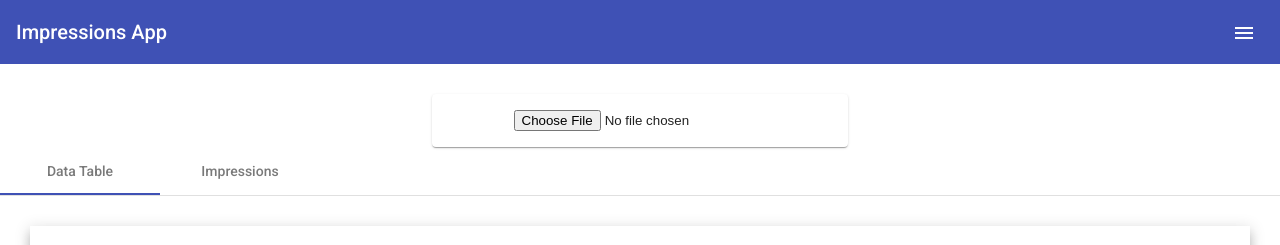
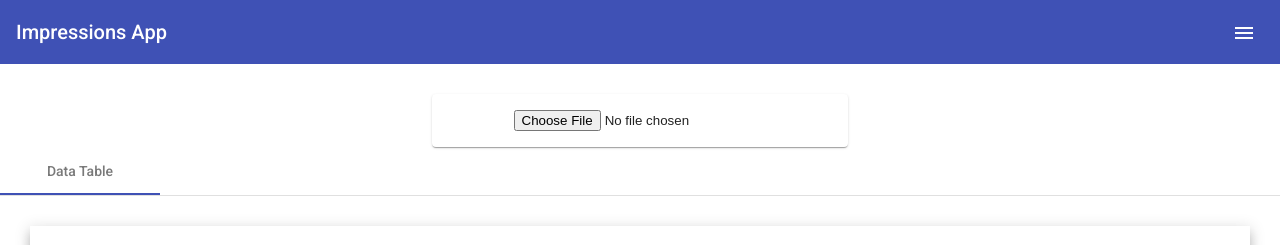
Before and after one commit to aydinmaz/angular-Impressions, an Angular app: page / in a window 1280 px wide. Shown: the top 245 px of the page. Built offline with nearby package versions, Linux system fonts and the light colour scheme.

Commit message:
hide tabs if data is not loaded

```diff
--- a/src/app/components/home/home/home.component.html
+++ b/src/app/components/home/home/home.component.html
@@ -35,7 +35,7 @@
             <mat-paginator [pageSizeOptions]="[10,15,25,100]" aria-label="Select page of users"></mat-paginator>
         </div>
     </mat-tab>
-    <mat-tab label="Impressions">
+    <mat-tab label="Impressions" *ngIf="isLoaded">
         Impressions
     </mat-tab>
 </mat-tab-group>
--- a/src/app/components/home/home/home.component.ts
+++ b/src/app/components/home/home/home.component.ts
@@ -18,9 +18,12 @@ export interface DeviceData {
 })
 export class HomeComponent implements OnInit, AfterViewInit {
 
+  // excel data table
   data: DeviceData[] = [];
   dataSource = new MatTableDataSource<DeviceData>();
   displayedColumns: string[] = ['id', 'lat', 'lang', 'time'];
+
+  isLoaded = false;
 
   @ViewChild(MatPaginator) paginator: MatPaginator | undefined;
 
@@ -41,6 +44,7 @@ export class HomeComponent implements OnInit, AfterViewInit {
       const bstr: string = e.target.result;
       this.data = this.service.uploadedFile(bstr);
       this.dataSource.data = this.data;
+      this.isLoaded = true;
       console.log('data', this.data);
     };
     reader.readAsBinaryString(target.files[0]);
```
